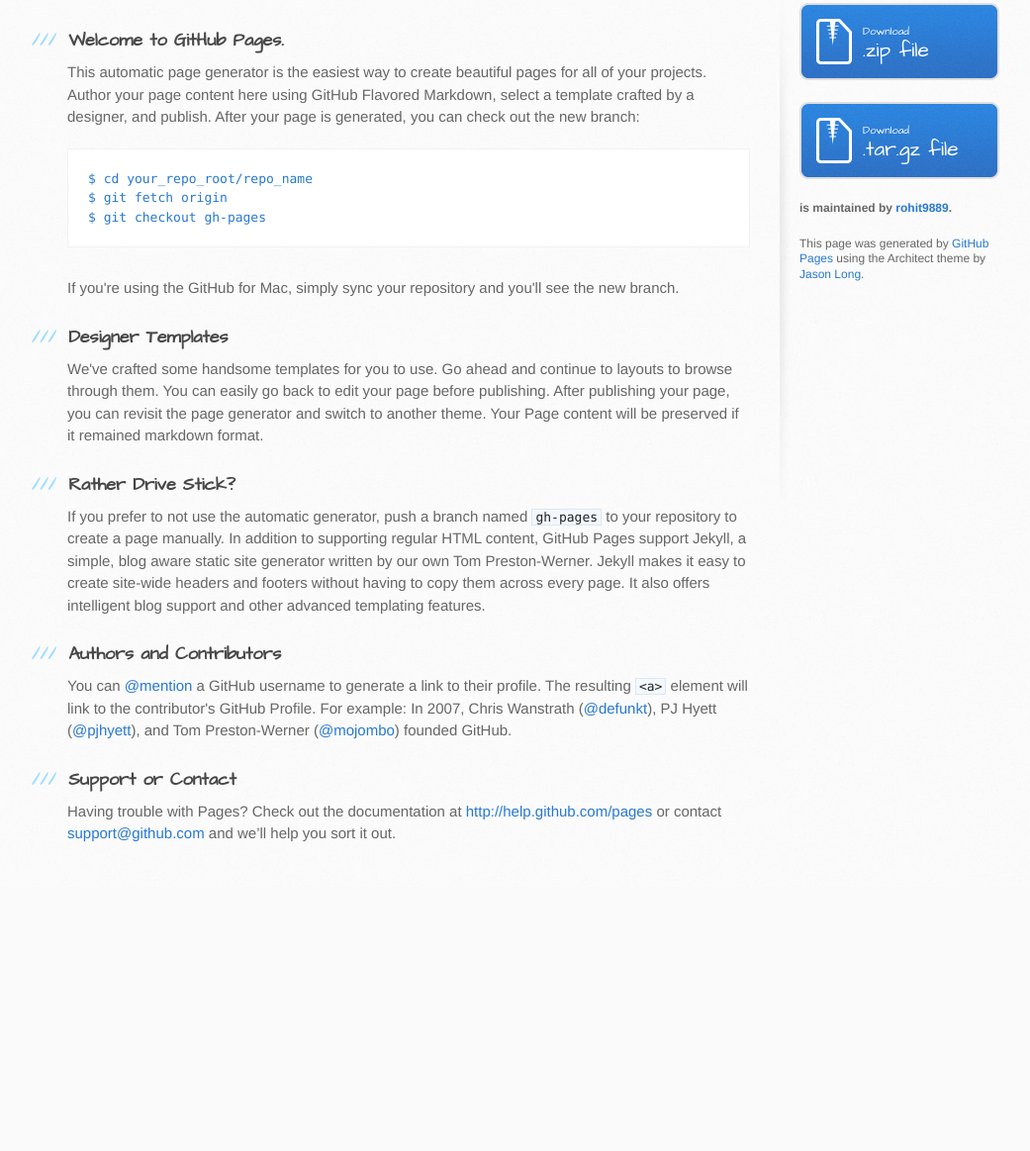
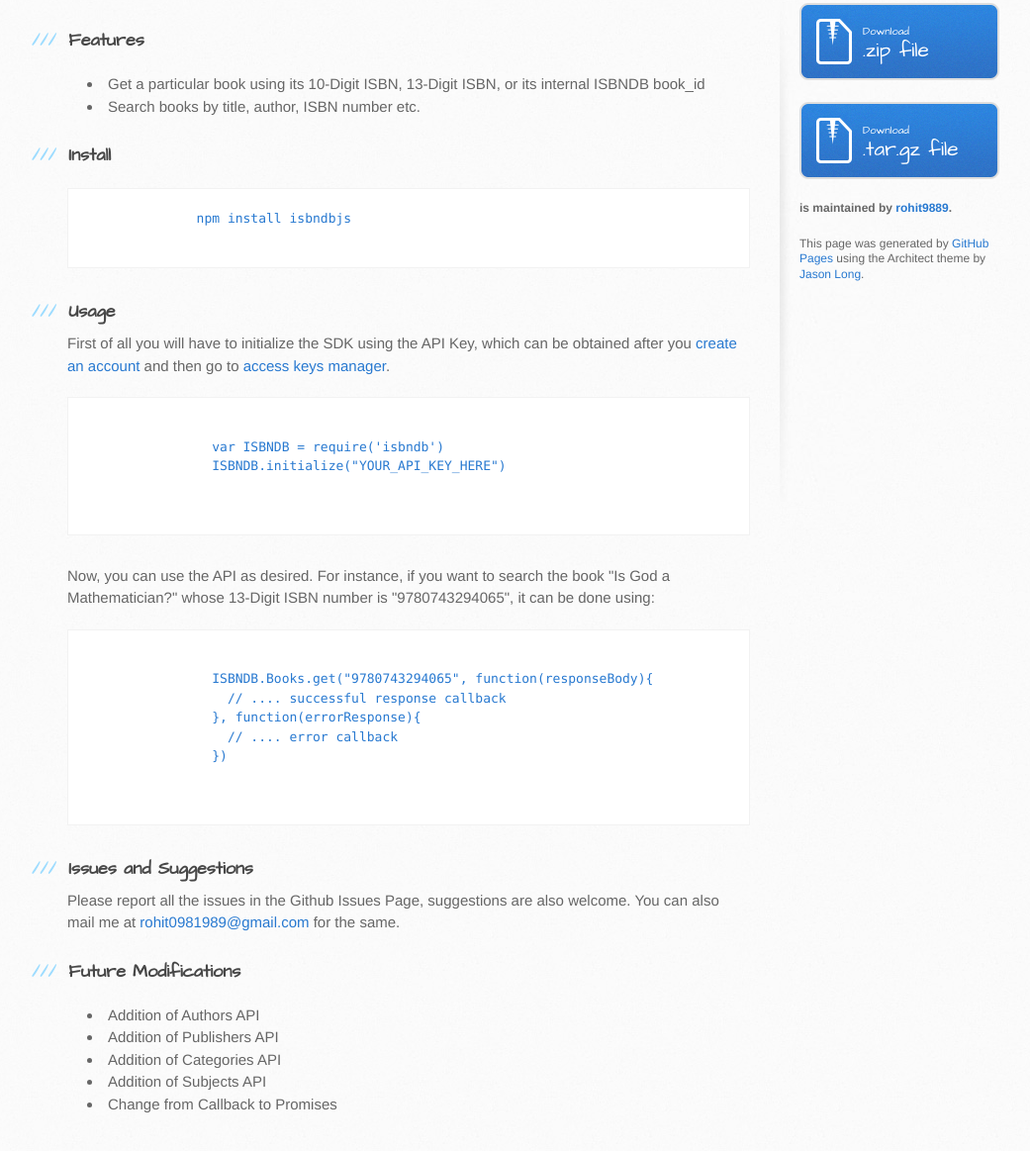
Before and after one commit to rohit9889/isbndbjs, a plain HTML site: page index.html in a window 1280 px wide. Shown: the part 229-1392 px from the top of the page at 99% size, without its empty margins (102-1143 px from the left). Before the commit the page ends 1125 px from the top, so only its background shows below. Drawn offline with Linux system fonts and the light colour scheme.

Commit message:
Added Content From README

```diff
--- a/index.html
+++ b/index.html
@@ -29,36 +29,99 @@
       <div class="inner clearfix">
         <section id="main-content">
           <h3>
-<a name="welcome-to-github-pages" class="anchor" href="#welcome-to-github-pages"><span class="octicon octicon-link"></span></a>Welcome to GitHub Pages.</h3>
+            <a name="welcome-to-github-pages" class="anchor" href="#welcome-to-github-pages">
+              <span class="octicon octicon-link"></span>
+            </a>
+            Features
+          </h3>
 
-<p>This automatic page generator is the easiest way to create beautiful pages for all of your projects. Author your page content here using GitHub Flavored Markdown, select a template crafted by a designer, and publish. After your page is generated, you can check out the new branch:</p>
+          <p>
+            <ul class="task-list">
+              <li>Get a particular book using its 10-Digit ISBN, 13-Digit ISBN, or its internal ISBNDB book_id</li>
+              <li>Search books by title, author, ISBN number etc.</li>
+            </ul>
+          </p>
 
-<pre><code>$ cd your_repo_root/repo_name
-$ git fetch origin
-$ git checkout gh-pages
-</code></pre>
+          <h3>
+            <a name="designer-templates" class="anchor" href="#designer-templates">
+              <span class="octicon octicon-link"></span>
+            </a>
+            Install
+          </h3>
 
-<p>If you're using the GitHub for Mac, simply sync your repository and you'll see the new branch.</p>
+          <p>
+            <pre>
+              <code>npm install isbndbjs</code>
+            </pre>
+          </p>
 
-<h3>
-<a name="designer-templates" class="anchor" href="#designer-templates"><span class="octicon octicon-link"></span></a>Designer Templates</h3>
+          <h3>
+            <a name="rather-drive-stick" class="anchor" href="#rather-drive-stick">
+              <span class="octicon octicon-link"></span>
+            </a>
+            Usage
+          </h3>
 
-<p>We've crafted some handsome templates for you to use. Go ahead and continue to layouts to browse through them. You can easily go back to edit your page before publishing. After publishing your page, you can revisit the page generator and switch to another theme. Your Page content will be preserved if it remained markdown format.</p>
+          <p>
+            First of all you will have to initialize the SDK using the API Key, which can be obtained after you
+            <a href="http://isbndb.com/account/create.html">create an account</a> and then go to
+            <a href="http://isbndb.com/account/dev/keys/">access keys manager</a>.
+          </p>
 
-<h3>
-<a name="rather-drive-stick" class="anchor" href="#rather-drive-stick"><span class="octicon octicon-link"></span></a>Rather Drive Stick?</h3>
+          <p>
+            <pre>
+              <code>
+                var ISBNDB = require('isbndb')
+                ISBNDB.initialize("YOUR_API_KEY_HERE")
+              </code>
+            </pre>
+          </p>
 
-<p>If you prefer to not use the automatic generator, push a branch named <code>gh-pages</code> to your repository to create a page manually. In addition to supporting regular HTML content, GitHub Pages support Jekyll, a simple, blog aware static site generator written by our own Tom Preston-Werner. Jekyll makes it easy to create site-wide headers and footers without having to copy them across every page. It also offers intelligent blog support and other advanced templating features.</p>
+          <p>
+            Now, you can use the API as desired. For instance, if you want to search the book "Is God a Mathematician?" whose 13-Digit ISBN number is "9780743294065", it can be done using:
+          </p>
 
-<h3>
-<a name="authors-and-contributors" class="anchor" href="#authors-and-contributors"><span class="octicon octicon-link"></span></a>Authors and Contributors</h3>
+          <p>
+            <pre>
+              <code>
+                ISBNDB.Books.get("9780743294065", function(responseBody){
+                  // .... successful response callback
+                }, function(errorResponse){
+                  // .... error callback
+                })
+              </code>
+            </pre>
+          </p>
 
-<p>You can <a href="https://github.com/blog/821" class="user-mention">@mention</a> a GitHub username to generate a link to their profile. The resulting <code>&lt;a&gt;</code> element will link to the contributor's GitHub Profile. For example: In 2007, Chris Wanstrath (<a href="https://github.com/defunkt" class="user-mention">@defunkt</a>), PJ Hyett (<a href="https://github.com/pjhyett" class="user-mention">@pjhyett</a>), and Tom Preston-Werner (<a href="https://github.com/mojombo" class="user-mention">@mojombo</a>) founded GitHub.</p>
+          <h3>
+            <a name="rather-drive-stick" class="anchor" href="#rather-drive-stick">
+              <span class="octicon octicon-link"></span>
+            </a>
+            Issues and Suggestions
+          </h3>
 
-<h3>
-<a name="support-or-contact" class="anchor" href="#support-or-contact"><span class="octicon octicon-link"></span></a>Support or Contact</h3>
+          <p>
+            Please report all the issues in the Github Issues Page, suggestions are also welcome. You can also mail me at
+            <a href="mailto:rohit0981989@gmail.com">rohit0981989@gmail.com</a> for the same.
+          </p>
 
-<p>Having trouble with Pages? Check out the documentation at <a href="http://help.github.com/pages">http://help.github.com/pages</a> or contact <a href="mailto:support@github.com">support@github.com</a> and we’ll help you sort it out.</p>
+          <h3>
+            <a name="rather-drive-stick" class="anchor" href="#rather-drive-stick">
+              <span class="octicon octicon-link"></span>
+            </a>
+            Future Modifications
+          </h3>
+
+          <p>
+            <ul class="task-list">
+              <li>Addition of Authors API</li>
+              <li>Addition of Publishers API</li>
+              <li>Addition of Categories API</li>
+              <li>Addition of Subjects API</li>
+              <li>Change from Callback to Promises</li>
+            </ul>
+          </p>
+
         </section>
 
         <aside id="sidebar">
```
